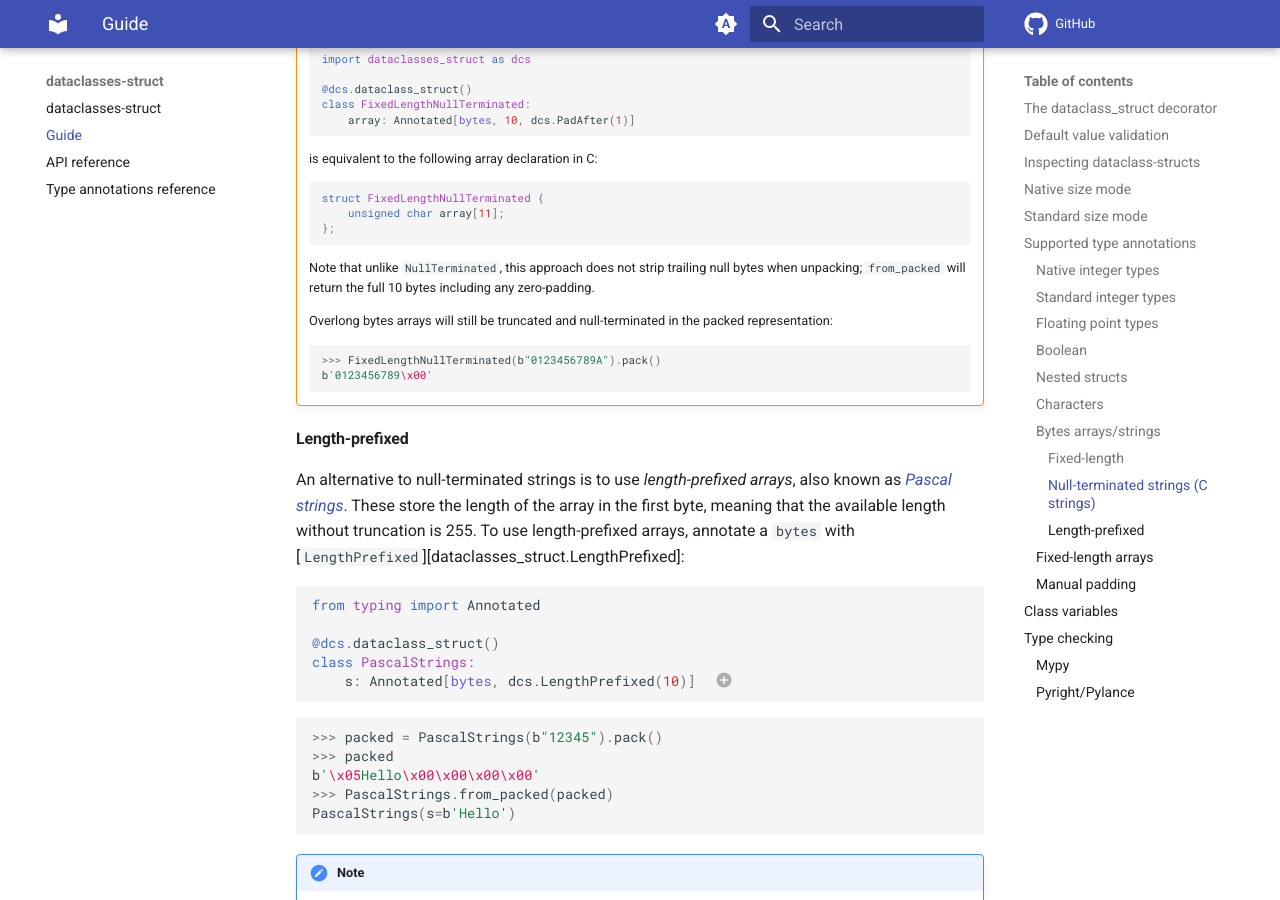
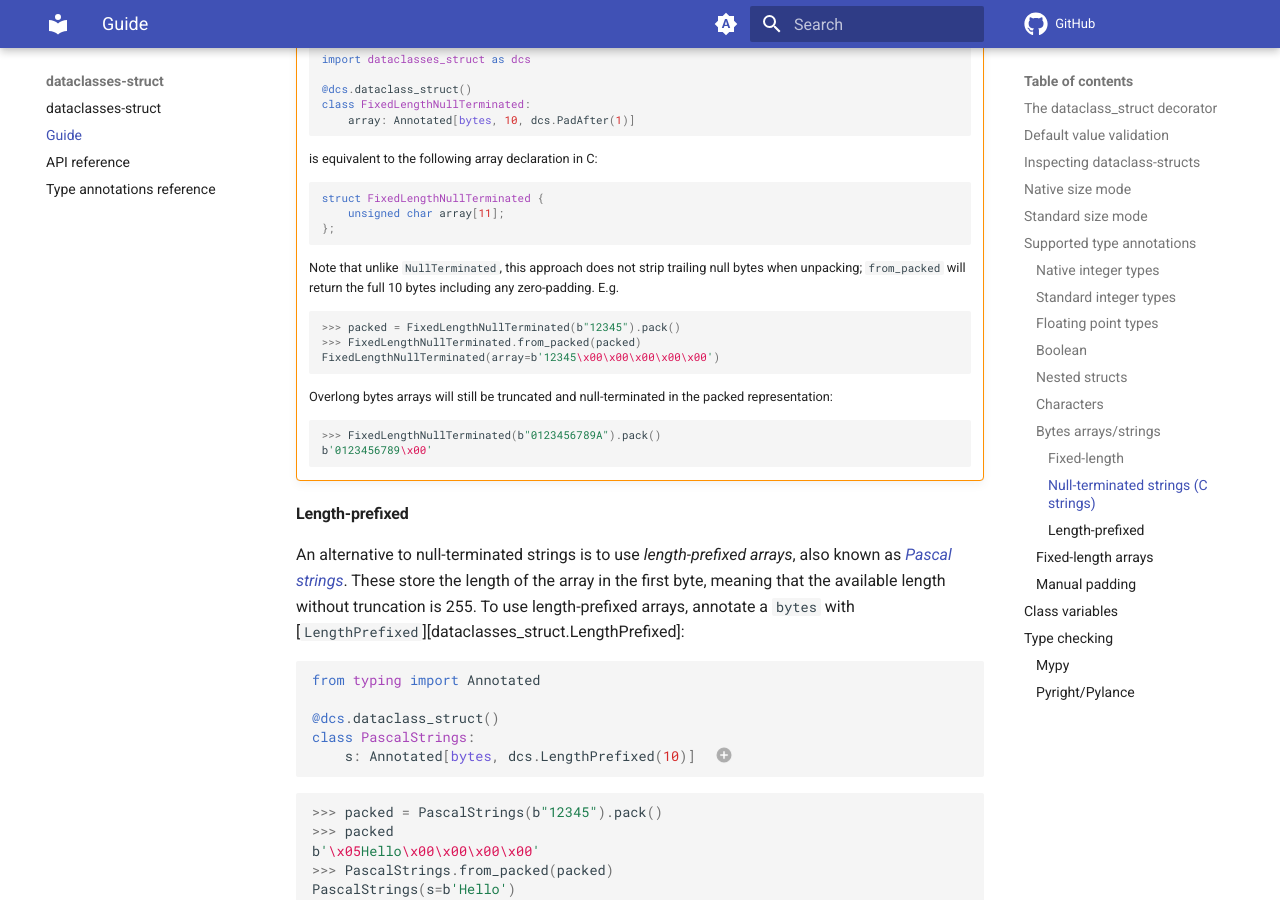
Before and after one commit to harrymander/dataclasses-struct, an MkDocs documentation site: the page built from docs/guide.md, in a window 1280 px wide and 900 px high, scrolled down 7369 px. Built offline with MkDocs 1.6.1 and Material for MkDocs 9.7.7, drawn with Linux system fonts in a browser that asks for light colours; comment, search, counter and statistics services are not loaded.

Commit message:
docs: show example of zero-padded unpacked string

````diff
--- a/docs/guide.md
+++ b/docs/guide.md
@@ -357,7 +357,13 @@ Example(cstr=b'123')
 
     Note that unlike `NullTerminated`, this approach does not strip trailing
     null bytes when unpacking; `from_packed` will return the full 10 bytes
-    including any zero-padding.
+    including any zero-padding. E.g.
+
+    ```python
+    >>> packed = FixedLengthNullTerminated(b"12345").pack()
+    >>> FixedLengthNullTerminated.from_packed(packed)
+    FixedLengthNullTerminated(array=b'12345\x00\x00\x00\x00\x00')
+    ```
 
     Overlong bytes arrays will still be truncated and null-terminated in the
     packed representation:
````
